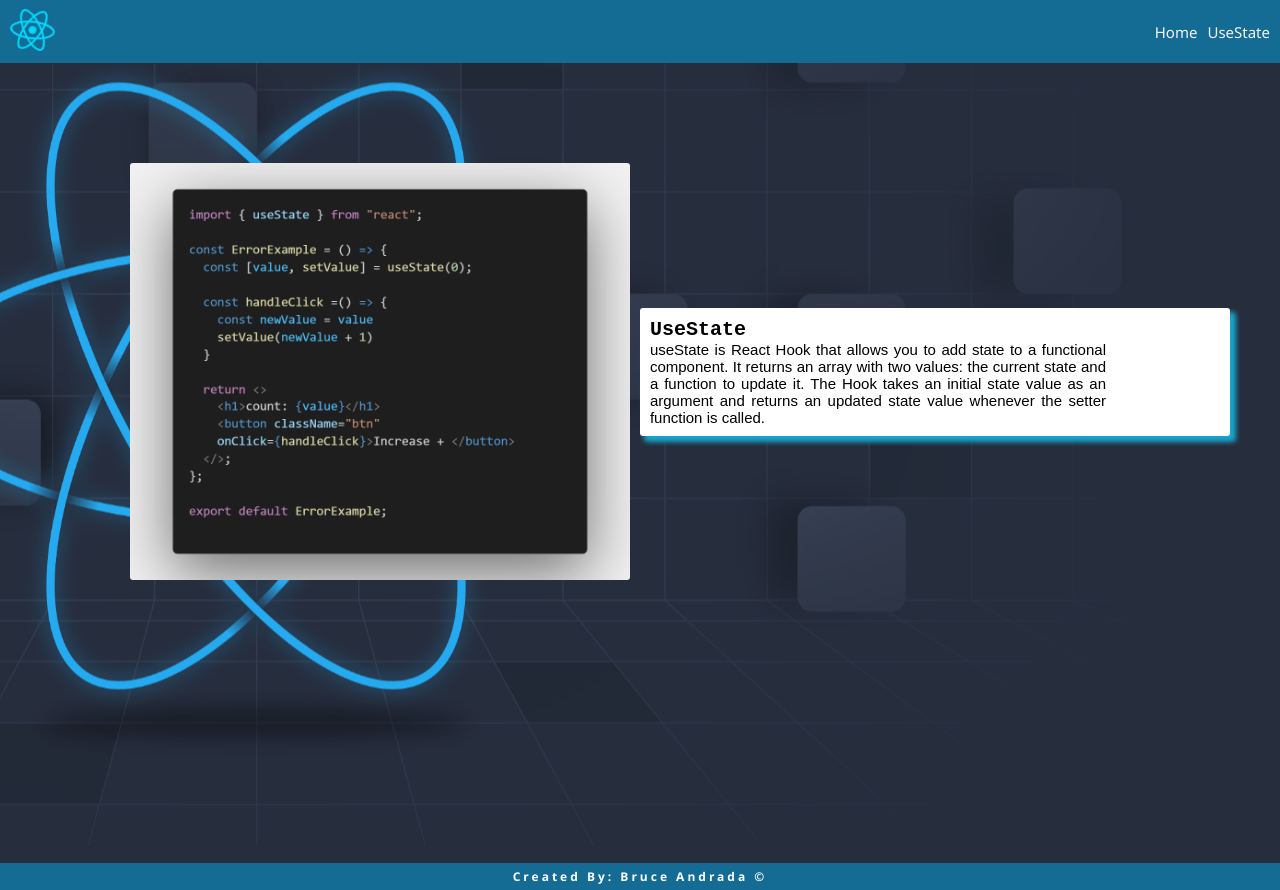
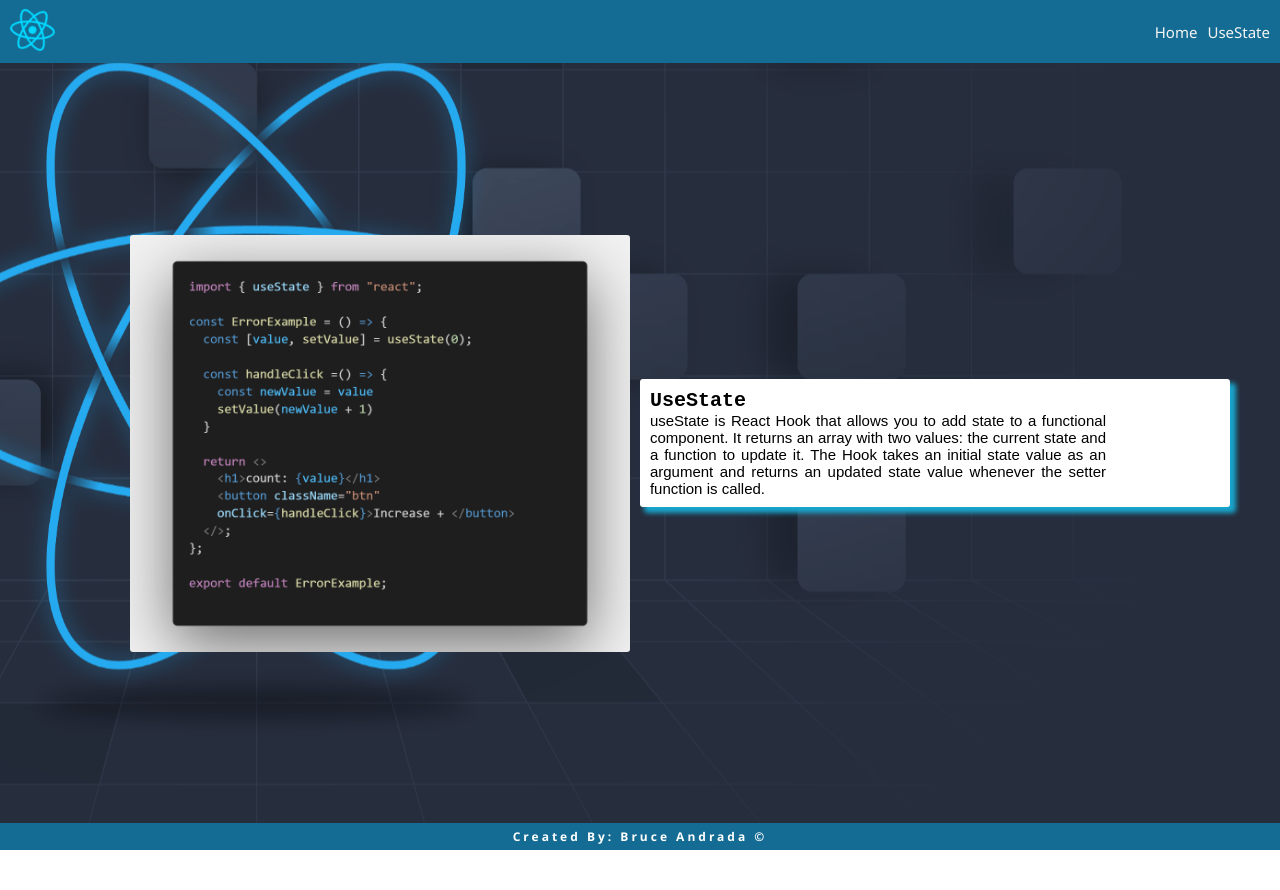
Before and after one commit to bmpandrada/react-guide, a React (Vite) app: page /UseStates in a window 1280 px wide. After the commit the page ends 850 px from the top, so only its background shows below. Built offline with nearby package versions, Linux system fonts and the light colour scheme.

Commit message:
Update main.scss

```diff
--- a/src/main.scss
+++ b/src/main.scss
@@ -93,9 +93,11 @@ h2{
   background-image: url('./components/imgs/wallpaper.png');
   background-size: auto;
   background-repeat: no-repeat;
-  background-position: right;
-  height: 100vh;
-  padding-top: 10rem;
+  background-position:right;
+  height: 95vh;
+ display: flex;
+ justify-content: center;
+ align-items: center;
 
   &__pages{
     display: flex;
```
